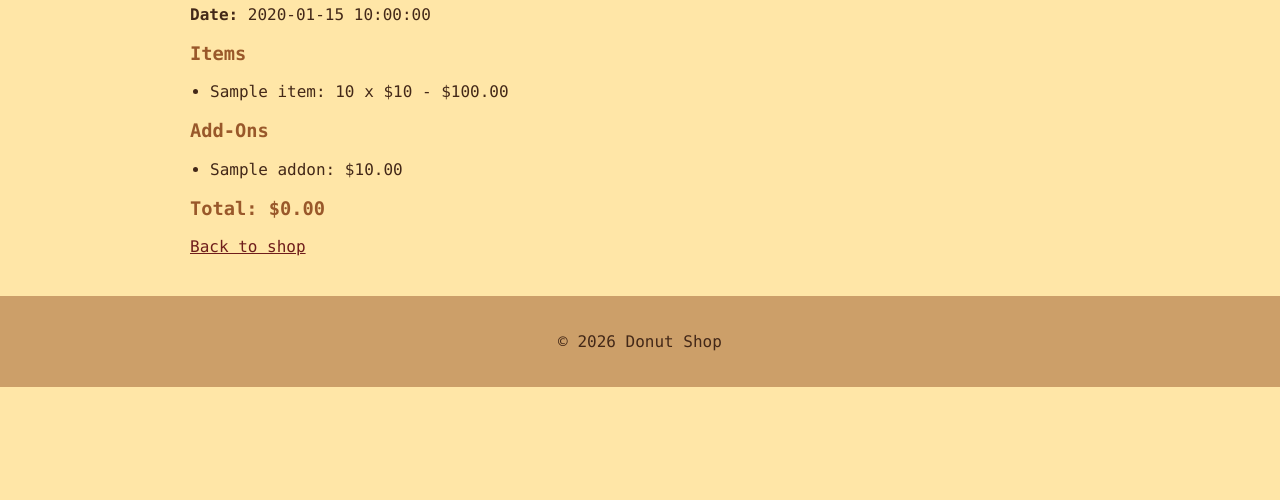
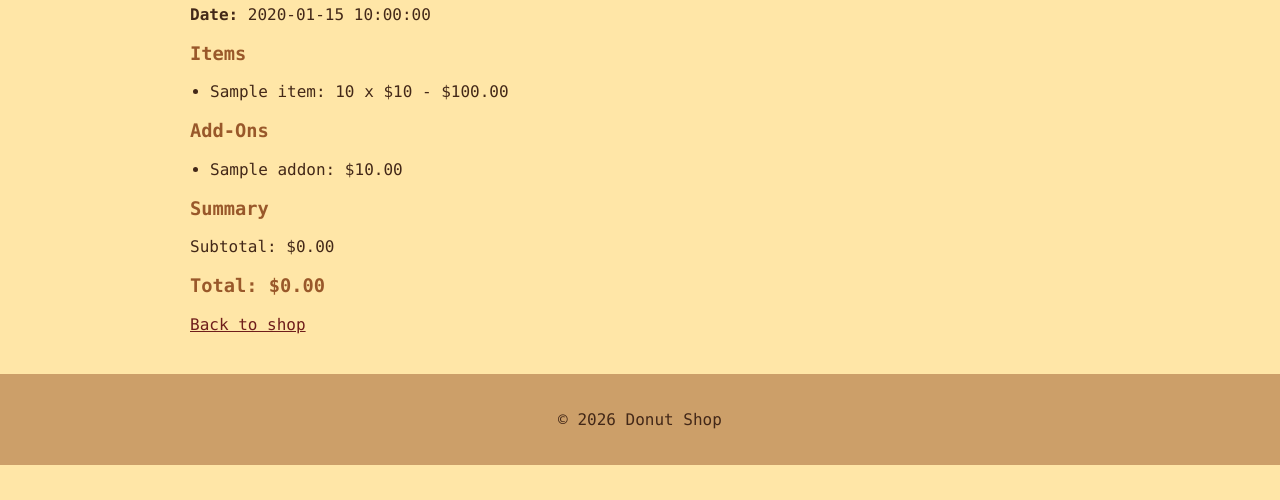
Before and after one commit to st25034/CSC2-flask-internal, a Flask app: template templates/invoices.html in a window 1280 px wide. Shown: the part 300-800 px from the top of the page. Run offline with Flask 3, Linux system fonts and the light colour scheme; the template is opened without the code that fills it: most values are stand-ins (such as "Sample title", 1, 10 or a date in 2020).

Commit message:
added discount to invoice summary

```diff
--- a/templates/invoices.html
+++ b/templates/invoices.html
@@ -35,6 +35,14 @@
     <p>No add-ons selected.</p>
 {% endif %}
 
+<h3>Summary</h3>
+
+<p>Subtotal: ${{ '%.2f' % subtotal }}</p>
+
+{% if discount_applied %}
+    <p>Discount (10%): -${{ '%.2f' % discount }}</p>
+{% endif %}
+
 <h3>Total: ${{ '%.2f' % total }}</h3>
 
 <a href="{{ url_for('index') }}">Back to shop</a>
```
